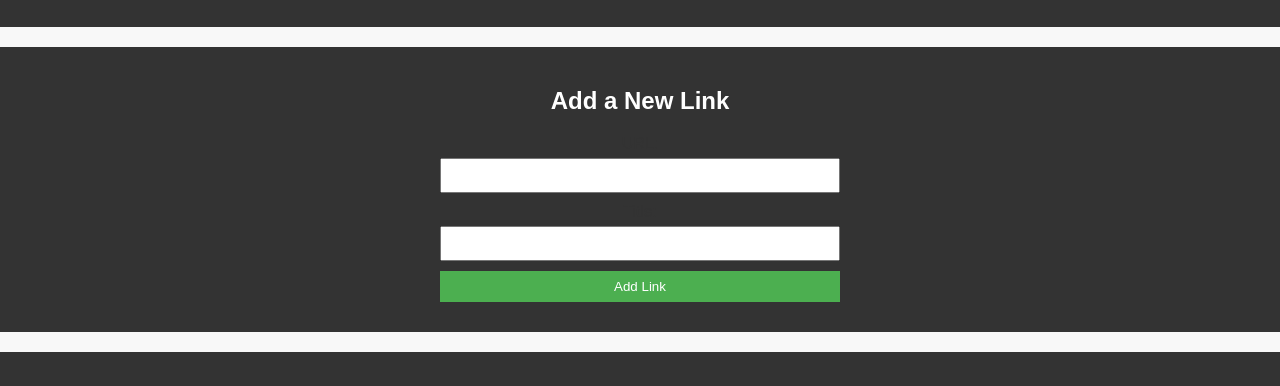
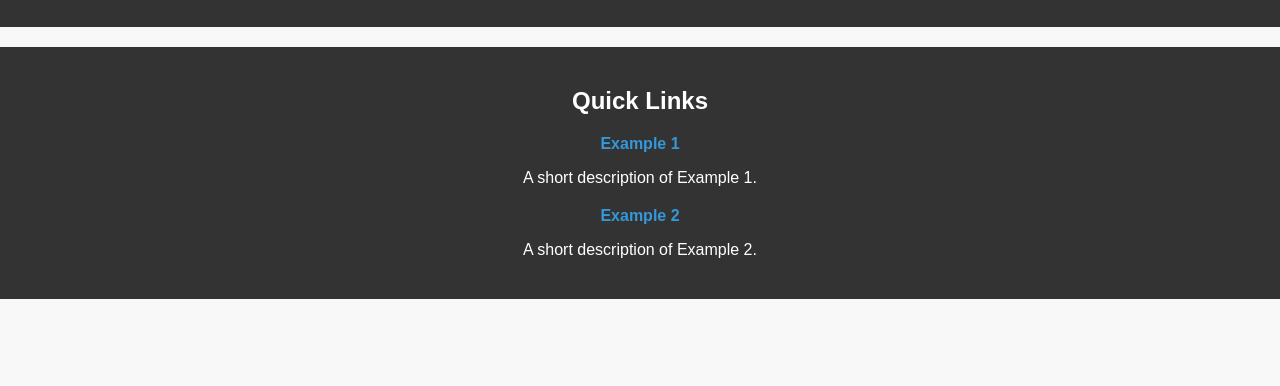
Before and after one commit to willsdarby/DarbCo-Web, a plain HTML site: page index.html in a window 1280 px wide. Shown: the part 93-479 px from the top of the page. Drawn offline with Linux system fonts and the light colour scheme.

Commit message:
Stuff and things

```diff
--- a/index.html
+++ b/index.html
@@ -3,35 +3,32 @@
 <head>
     <meta charset="UTF-8">
     <meta name="viewport" content="width=device-width, initial-scale=1.0">
-    <title>DarbCo Links</title>
+    <title>DarbCo Dashboard</title>
     <link rel="stylesheet" href="styles.css">
 </head>
 <body>
 
     <header>
-        <h1>DarbCo Link Repository</h1>
+        <h1>Welcome to DarbCo Dashboard</h1>
     </header>
 
-    <section id="link-form">
-        <h2>Add a New Link</h2>
-        <form id="add-link-form">
-            <label for="link-url">URL:</label>
-            <input type="url" id="link-url" name="link-url" required>
-
-            <label for="link-title">Title:</label>
-            <input type="text" id="link-title" name="link-title" required>
-
-            <button type="submit">Add Link</button>
-        </form>
-    </section>
-
     <section id="links-list">
-        <h2>DarbCo Links</h2>
-        <!-- Links will be displayed here -->
+        <h2>Quick Links</h2>
+        <ul>
+            <li>
+                <a href="https://example1.com" target="_blank">Example 1</a>
+                <p>A short description of Example 1.</p>
+            </li>
+            <li>
+                <a href="https://example2.com" target="_blank">Example 2</a>
+                <p>A short description of Example 2.</p>
+            </li>
+            <!-- Add more links and descriptions as needed -->
+        </ul>
     </section>
 
     <footer>
-        <p>&copy; 2024 DarbCo Link Repository</p>
+        <p>&copy; 2024 DarbCo Dashboard</p>
     </footer>
 
 </body>
--- a/styles.css
+++ b/styles.css
@@ -12,36 +12,27 @@ header, section, footer {
     text-align: center;
 }
 
-#link-form, #links-list {
+#links-list {
     margin-top: 20px;
 }
 
-form {
-    display: flex;
-    flex-direction: column;
-    max-width: 400px;
-    margin: auto;
+ul {
+    list-style-type: none;
+    padding: 0;
 }
 
-label {
-    margin-bottom: 5px;
-    color: #333;
+li {
+    margin-bottom: 20px;
 }
 
-input, button {
-    margin-bottom: 10px;
-    padding: 8px;
+a {
+    text-decoration: none;
+    color: #3498db;
+    font-weight: bold;
 }
 
-button {
-    cursor: pointer;
-    background-color: #4caf50;
-    color: white;
-    border: none;
-}
-
-button:hover {
-    background-color: #45a049;
+a:hover {
+    color: #2980b9;
 }
 
 footer {
```
